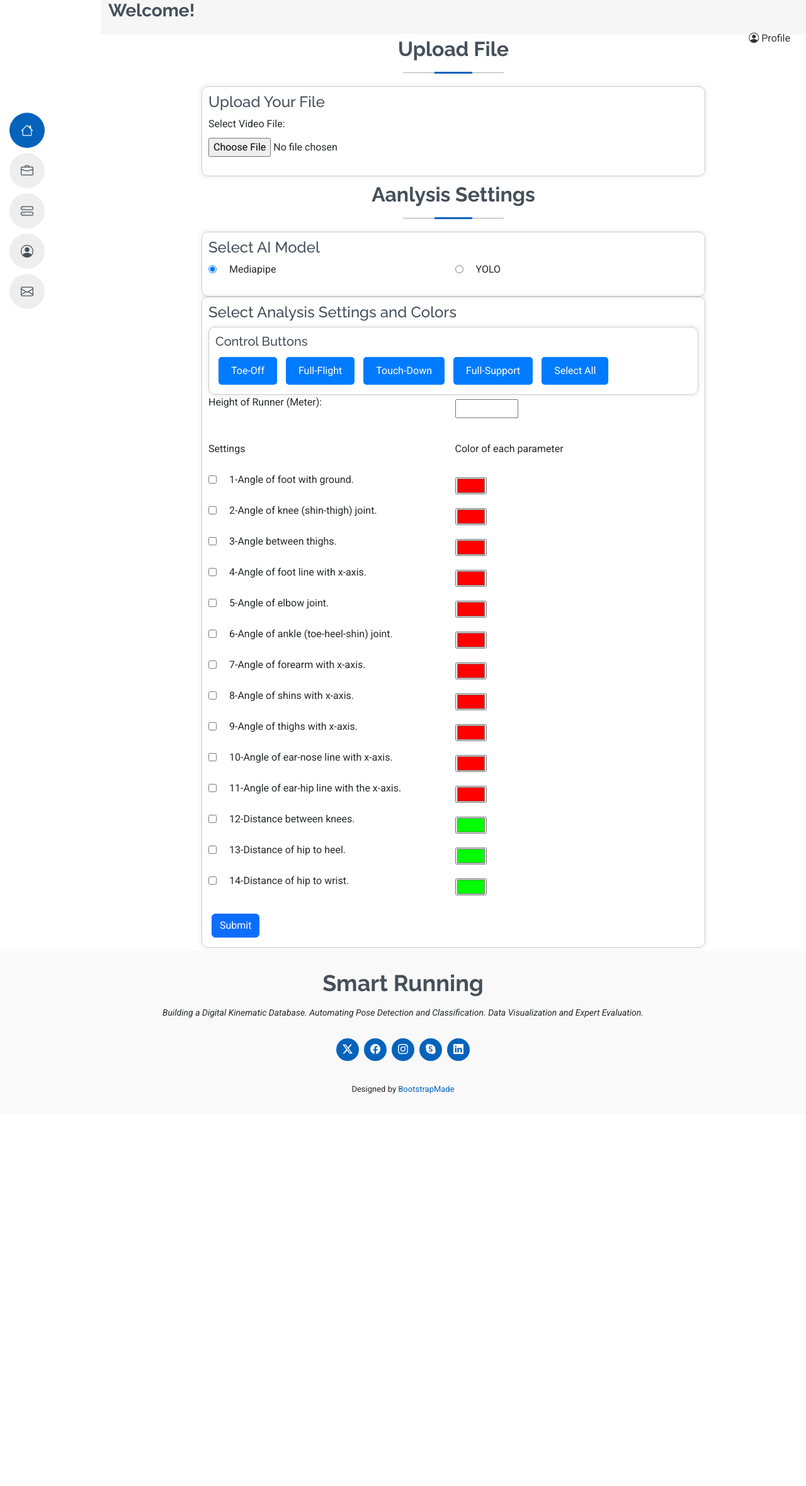
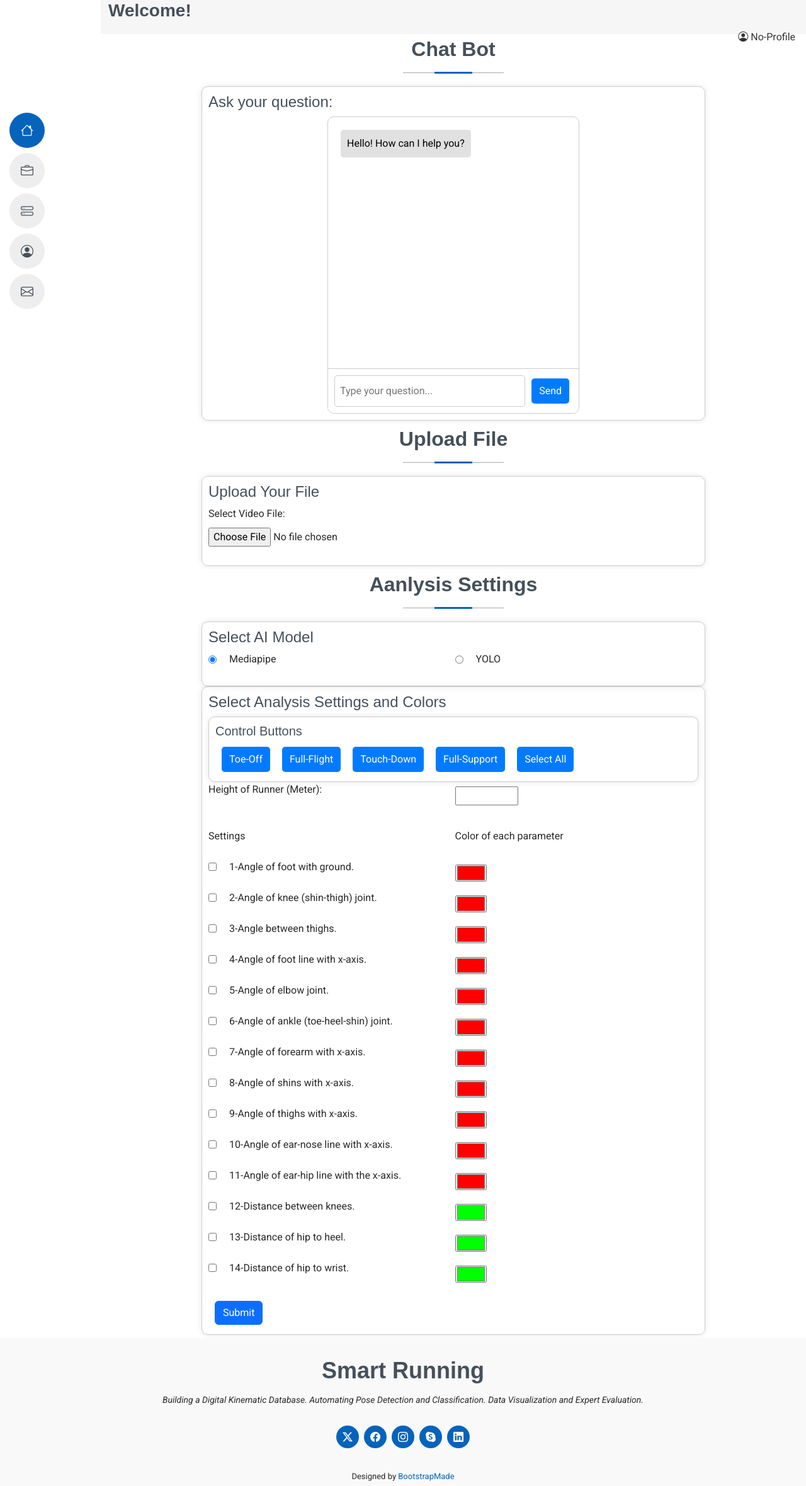
Before and after one commit to Habibi6010/Web_Running, a Flask app: page /dashboard in a window 1280 px wide. Shown: the part 51-2411 px from the top of the page at 63% size. Before the commit the page ends 1788 px from the top, so only its background shows below. Run offline with Flask 3, Linux system fonts and the light colour scheme; some libraries are stand-ins or nearby versions.

Commit message:
Add ChatBot panel and save in database.

```diff
--- a/python/main.py
+++ b/python/main.py
@@ -8,6 +8,17 @@ import os
 import pandas as pd
 import urllib.parse
 from Analysis_Landmarks_Pusture import Analysis_Landmarks
+from supabase import create_client, Client
+import datetime
+
+# supabase api infroamtion
+SUPABASE_URL = "https://cgttxnlppkmiguxcxpvh.supabase.co"
+SUPABASE_KEY  = "eyJhbGciOiJIUzI1NiIsInR5cCI6IkpXVCJ9.eyJpc3MiOiJzdXBhYmFzZSIsInJlZiI6ImNndHR4bmxwcGttaWd1eGN4cHZoIiwicm9sZSI6InNlcnZpY2Vfcm9sZSIsImlhdCI6MTc0MTYzOTk5NCwiZXhwIjoyMDU3MjE1OTk0fQ.3DldbLH07uvz_ctAwxXSqJ9fscE5LkgvBZ9SeXLe5fc"
+
+# Create a supabase api connection and clinet
+
+supabase: Client = create_client(SUPABASE_URL, SUPABASE_KEY)
+
 app = Flask(__name__,static_folder='static',template_folder='templates')
 CORS(app)  # Enable CORS for all routes
 
@@ -29,11 +40,14 @@ def home():
 def root():
     return render_template('index.html')
 
+
 @app.route('/dashboard')
 def dashboard():
     return render_template('dashboard.html')
 
-
+@app.route('/profile')
+def porfile():
+    return render_template('profile.html')
 
 @app.route('/login', methods=['POST'])
 def login():
@@ -45,7 +59,6 @@ def login():
         return jsonify({"accsess": True})
     else:
         return jsonify({"accsess": False})
-
 
 
 @app.route('/contact_us', methods=['POST'])
@@ -273,5 +286,26 @@ def running_model(height_runner, selectModel, settings_colors, video_name,userna
         print(f"Error: {e}")
         return(f"Error: {e}",False,"")
 
+
+# ChaBot using chatGPT API and RAG system
+@app.route('/chat', methods=['POST'])
+def chat():
+    data = request.json
+    message = data.get('message')
+    system_answer = {"answer": "Hello, I am ChaBot. How can I help you?"}
+
+
+    username = message[0]["username"]
+    datetime_chat = message[0]["dateTime"]
+    text = [
+        {"role": "user", "message": message[0]["content"]},
+        {"role": "system", "message": system_answer["answer"]}]
+    supabase.table("chat_history").insert([{"username": username, "datetime": datetime_chat, "message": text}]).execute()
+    print("Chat history saved successfully.")
+    return jsonify(system_answer)
+
+
+
+
 if __name__ == '__main__':
     app.run(host="0.0.0.0",port=5001,debug=False)
--- a/python/static/css/main.css
+++ b/python/static/css/main.css
@@ -1474,6 +1474,10 @@ section,
   align-items: top;
 }
 
+.profile-button:hover {
+  background-color: #e0e1e2;
+}
+
 .profile-button i {
   margin-right: 4px;
 }
@@ -1585,3 +1589,73 @@ button:hover {
   position: relative; /* Ensure the parent is the reference point */
   height: 400px; /* Example height for the container */
 }
+
+#chat-container {
+  width: 400px;
+  border: 1px solid #ccc;
+  border-radius: 10px;
+  background: white;
+  overflow: hidden;
+  display: flex;
+  flex-direction: column;
+  margin: 0 auto; /* Center the chat-container */
+}
+
+#chat-box {
+  height: 400px;
+  overflow-y: auto;
+  padding: 10px;
+  border-bottom: 1px solid #ccc;
+  display: flex;
+  flex-direction: column;
+}
+
+.chat-message {
+  margin: 10px;
+  padding: 10px;
+  border-radius: 5px;
+  max-width: 80%;
+  display: inline-block;
+  word-wrap: break-word;
+  white-space: pre-wrap; /* Ensures long text wraps properly */
+}
+
+.user-message {
+  background-color: #007bff;
+  color: white;
+  align-self: flex-end;
+}
+
+.bot-message {
+  background-color: #e1e1e1;
+  color: black;
+  align-self: flex-start;
+}
+
+#input-area {
+  display: flex;
+  padding: 10px;
+  background-color: #fff;
+}
+
+#user-input {
+  flex-grow: 1;
+  padding: 8px;
+  border: 1px solid #ccc;
+  border-radius: 5px;
+  outline: none;
+}
+
+button {
+  padding: 8px 12px;
+  margin-left: 10px;
+  background-color: #007bff;
+  color: white;
+  border: none;
+  cursor: pointer;
+  border-radius: 5px;
+}
+
+button:hover {
+  background-color: #0056b3;
+}
--- a/python/static/js/main.js
+++ b/python/static/js/main.js
@@ -257,6 +257,16 @@ document.addEventListener('DOMContentLoaded', function () {
   document.getElementById("usernameDisplay").innerText = username;
 });
 
+document.addEventListener("DOMContentLoaded", function () {
+  // extract username from url
+  const urlParams = new URLSearchParams(window.location.search);
+  const username = urlParams.get('username') || 'Profile';
+  // Set the link to pass username as a query parameter
+  document.getElementById("viewProfileLink").href = `profile.html?username=${encodeURIComponent(username)}`;
+});
+
+// fetch_address = "18.116.29.76"
+fetch_address = "127.0.0.1"
 // submit signin form
 function handelSigninButton(event) {
   event.preventDefault();
@@ -276,7 +286,8 @@ function handelSigninButton(event) {
     email,
     password
   }
-  fetch('http://18.116.29.76:5001/login', {
+
+  fetch('http://'+fetch_address+':5001/login', {
     method: 'POST',
     headers: {
       'Content-Type': 'application/json'
@@ -287,7 +298,7 @@ function handelSigninButton(event) {
     .then(data => {
       if (data.accsess) {
         alert('Login successful: \n' + email);
-        window.location.href = `http://18.116.29.76:5001/dashboard?username=${encodeURIComponent(email)}`;
+        window.location.href = `http://${fetch_address}:5001/dashboard?username=${encodeURIComponent(email)}`;
       }
       else {
         alert('Login failed: \n' + 'Invalid email or password');
@@ -605,7 +616,7 @@ function sendData(event) {
   formData.append('username', username);
 
   // Send the data to the server
-  fetch('http://18.116.29.76:5001/run_analysis', {
+  fetch('http://'+fetch_address+':5001/run_analysis', {
     method: 'POST',
     body: formData
   })
@@ -688,12 +699,6 @@ function check_radio() {
   }
 }
 
-// add listener to view profile click and send username to profile page
-document.getElementById("videprofileLink").addEventListener("click", function (event) {
-  event.preventDefault();
-  const username = document.getElementById('usernameDisplay').innerText;
-  window.location.href = `profile.html?username=${encodeURIComponent(username)}`;
-});
 
 // add listener to profile page to get user details when page load
 document.addEventListener('DOMContentLoaded', function () {
@@ -703,3 +708,80 @@ document.addEventListener('DOMContentLoaded', function () {
   // Update span for show username
   document.getElementById("usernameDisplay").innerText = username;
 });
+
+function handelViewProfileButton(event) {
+  const username = document.getElementById('usernameDisplay').innerText;
+  console.log(username);
+  window.location.href = `http://${fetch_address}:5001/profile?username=${encodeURIComponent(username)}`;
+}
+
+// handeler for logout button
+function handelLogoutButton(){
+  window.location.href = `http://${fetch_address}:5001/`;
+  // Clear the local storage
+  localStorage.clear();
+  // Clear the session storage
+  sessionStorage.clear();
+}
+
+
+async function handleChatBotButton(event){
+  let userInput = document.getElementById("user-input").value.trim();
+  // Check if the input is empty
+  if (userInput === "") {
+    // alert("Please enter a message.");
+    return;
+  }
+
+  // Get username and current date and time
+  const username = document.getElementById("usernameDisplay").innerText;
+  const dateTime = new Date().toLocaleString();
+
+  // Make conversation history
+  let conversationMessage = [];
+  conversationMessage.push({ role: "user", content: userInput, username: username, dateTime: dateTime });
+
+  let chatBox = document.getElementById("chat-box");
+
+  // Add user message to chat
+  let userMessage = document.createElement("div");
+  userMessage.classList.add("chat-message", "user-message");
+  userMessage.textContent = userInput;
+  chatBox.appendChild(userMessage);
+  // Simulated bot response
+  let botMessage = document.createElement("div");
+  botMessage.classList.add("chat-message", "bot-message");
+  botMessage.textContent = "Thinking...";
+  chatBox.appendChild(botMessage);
+
+  // Clear input field
+  document.getElementById("user-input").value = "";
+
+  // Scroll to the latest message
+  chatBox.scrollTop = chatBox.scrollHeight;
+
+  // Send user input to server and get response
+  try {
+    // Set timeout to wait for 5 seconds
+    const response = await Promise.race([
+        fetch("/chat", {
+            method: "POST",
+            headers: { "Content-Type": "application/json" },
+            body: JSON.stringify({ message: conversationMessage}),
+        }).then(res => res.json()),
+        new Promise((_, reject) => setTimeout(() => reject(new Error("timeout")), 5000))
+    ]);
+
+      botMessage.textContent = response.answer; // Show response from Python
+  } catch (error) {
+      botMessage.textContent = "Server timeout."; // If timeout occurs
+  }
+  // Scroll to the latest message
+  chatBox.scrollTop = chatBox.scrollHeight;
+}
+
+function handleKeyPressChatBot(event) {
+  if (event.key === 'Enter') {
+    handleChatBotButton();
+  }
+}
--- a/python/templates/dashboard.html
+++ b/python/templates/dashboard.html
@@ -16,7 +16,7 @@
   <link href="https://fonts.googleapis.com" rel="preconnect">
   <link href="https://fonts.gstatic.com" rel="preconnect" crossorigin>
   <link
-    href="https://fonts.googleapis.com/css2?family=Roboto:ital,wght@0,100;0,300;0,400;0,500;0,700;0,900;1,100;1,300;1,400;1,500;1,700;1,900&family=Poppins:ital,wght@0,100;0,200;0,300;0,400;0,500;0,600;0,700;0,800;0,900;1,100;1,200;1,300;1,400;1,500;1,600;1,700;1,800;1,900&family=Raleway:ital,wght@0,100;0,200;0,300;0,400;0,500;0,600;0,700;0,800;0,900;1,100;1,200;1,300;1,400;1,500;1,600;1,700;1,800;1,900&display=swap"
+    href="https://fonts.googleapis.com/css2?family=Roboto:ital,wght@0,100;0,300;0,400;0,500;0,700;0,900;1,100;1,300;1,400;1,500;1,700;1,900&family=Poppins:ital,wght@0,100;0,200;0,300;0,400;0,500;0,600;0,700;0,800;0,900;1,100;1,200;1,300;1,400;1,500;1,600;1,700;1,800;1,900&display=swap"
     rel="stylesheet">
 
   <!-- Vendor CSS Files -->
@@ -66,13 +66,32 @@
             <i class="bi bi-person-circle"></i> <span id="usernameDisplay">Profile</span>
           </button>
           <div class="dropdown-menu">
-            <a href="profile.html" id="viweprofileLink">View Profile</a>
-            <a href="index.html">Logout</a>
+            <button class="profile-button" id="viewprofilebutton" onclick="handelViewProfileButton()">View Profile </button>
+            <button class="profile-button" id="logoutButton" onclick="handelLogoutButton()">Logout</button>
           </div>
         </div>
       </div>
     </div><!-- End Page Title -->
 
+    <section id="chatbot">
+      <div class="container section-title" data-aos="fade-up">
+        <h2>Chat Bot </h2>
+      </div>
+      <div class="container_checkbox">
+        <h4>Ask your question:</h4>
+
+        <div id="chat-container" style="margin: 0 auto;">
+          <div id="chat-box">
+            <div class="chat-message bot-message">Hello! How can I help you?</div>
+          </div>
+          <div id="input-area">
+            <input type="text" id="user-input" placeholder="Type your question..." onkeypress="handleKeyPressChatBot(event)">
+            <button onclick="handleChatBotButton()">Send</button>
+          </div>
+        </div>
+
+      </div>
+    </section>
 
     <section id="upload">
       <div class="container section-title" data-aos="fade-up">
--- a/required.txt
+++ b/required.txt
@@ -5,3 +5,5 @@ opencv-python
 tk
 ultralytics
 mediapipe
+flask
+flask-cors
```
